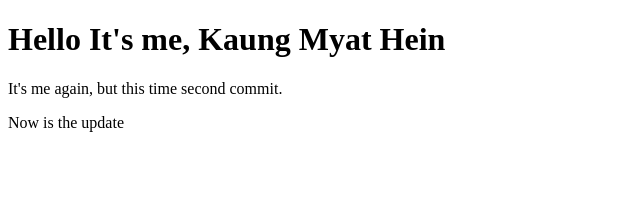
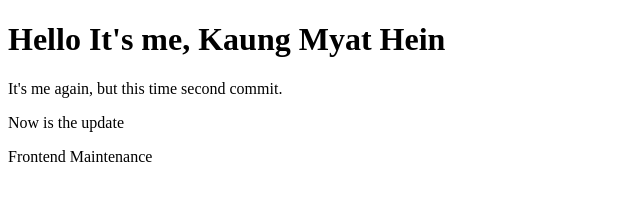
Before and after one commit to kmhein122/coffeehub-app, a plain HTML site: page index.html in a window 1280 px wide. Shown: the whole page, without its empty margins (0-640 px from the left). Drawn offline with Linux system fonts and the light colour scheme.

Commit message:
CMP0T9S0V0003VWK481OCY4PH-frontend-maintenance-index.html

```diff
--- a/index.html
+++ b/index.html
@@ -9,5 +9,6 @@
   <h1>Hello It's me, Kaung Myat Hein</h1>
   <p>It's me again, but this time second commit.</p>
   <p>Now is the update</p>
+  <p>Frontend Maintenance</p>
 </body>
 </html>
```
